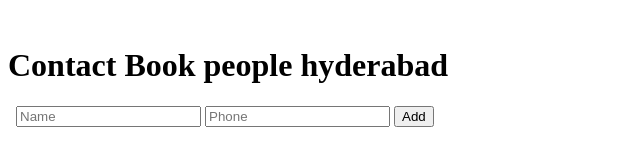
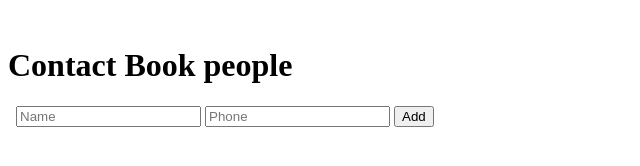
Before and after one commit to Premchand-96/contact-app-docker, a plain HTML site: page frontend/index.html in a window 1280 px wide. Shown: the whole page, without its empty margins (0-640 px from the left). Drawn offline with Linux system fonts and the light colour scheme; no server answers.

Commit message:
Update index.html

```diff
--- a/frontend/index.html
+++ b/frontend/index.html
@@ -7,7 +7,7 @@
 
 
 
-<h1>Contact Book people hyderabad</h1>
+<h1>Contact Book people</h1>
 
 
 
```
